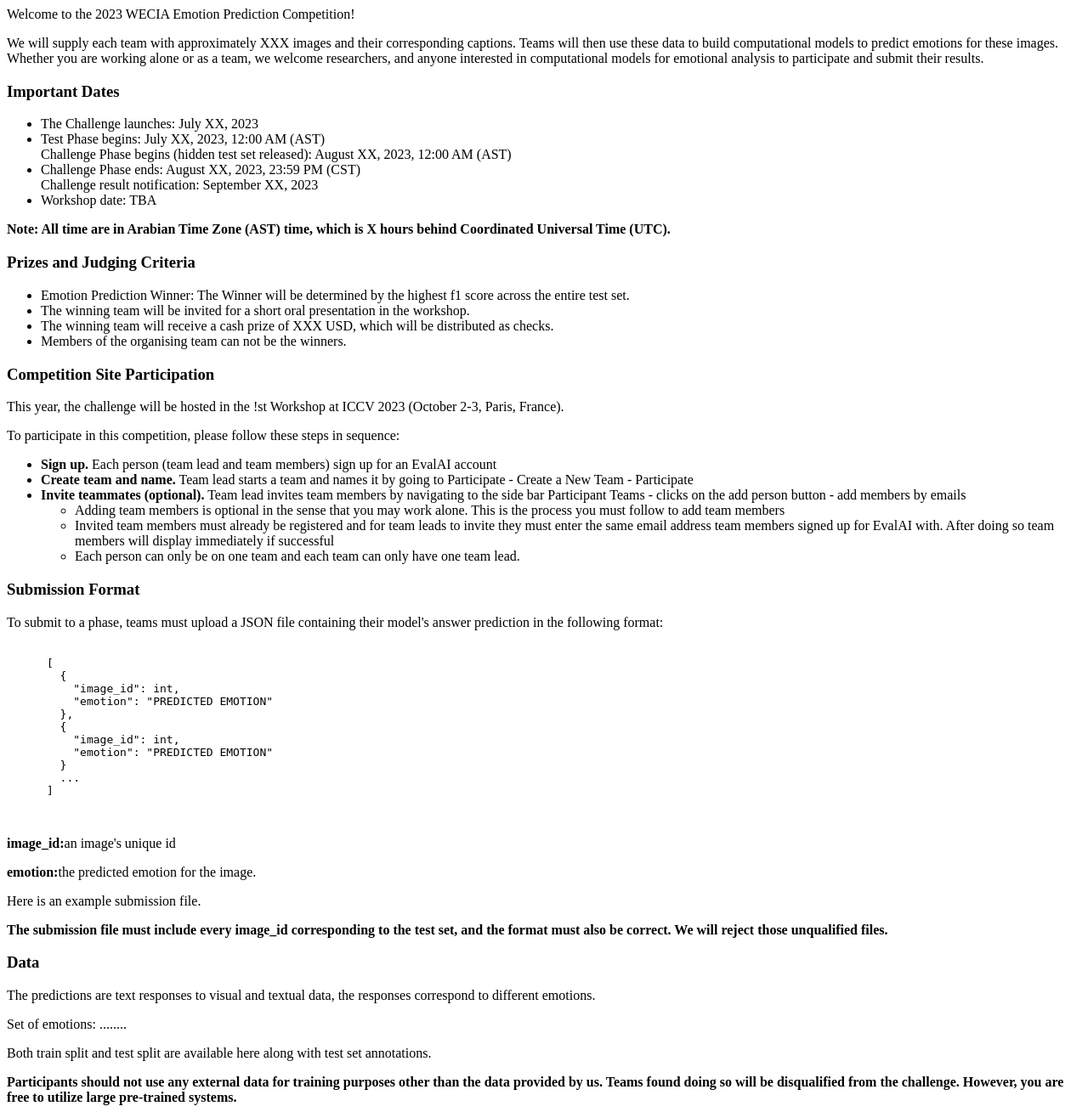
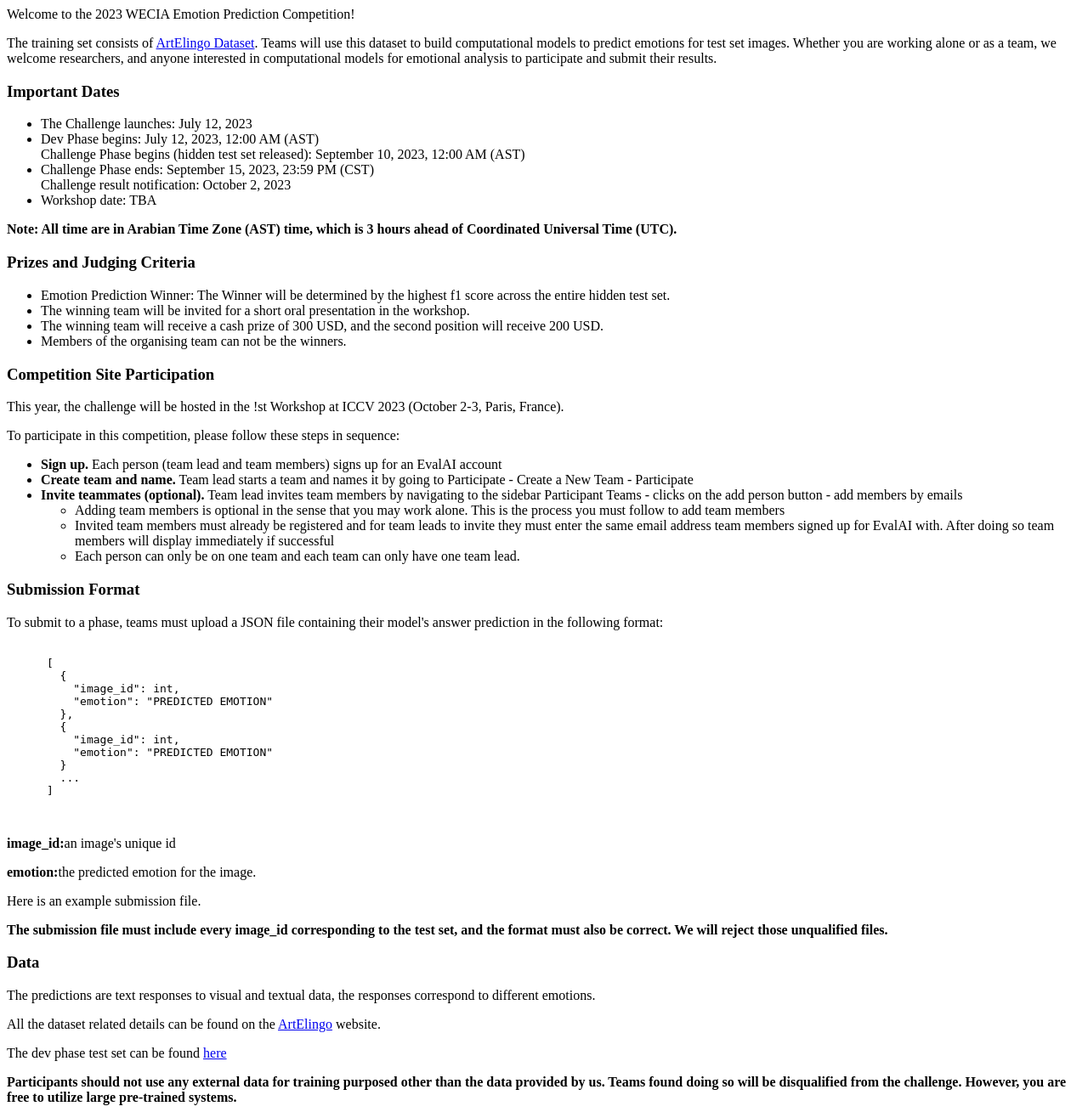
Before and after one commit to iccv23-wecia/challenge, a Python web app: template templates/description.html in a window 1280 px wide. Shown: the whole page at 85% size. Run offline with Jinja, Linux system fonts and the light colour scheme; the template is opened without the code that fills it, so the values that code supplies are empty.

Commit message:
Update description.html

```diff
--- a/templates/description.html
+++ b/templates/description.html
@@ -1,31 +1,30 @@
 
 <p>Welcome to the 2023 WECIA Emotion Prediction Competition!</p>
 
-<p>We will supply each team with approximately XXX images and their corresponding captions.
-    Teams will then use these data to build computational models to predict emotions for these images.
-    Whether you are working alone or as a team, we welcome researchers,
-    and anyone interested in computational models for emotional analysis to participate
-    and submit their results.</p>
+<p>The training set consists of <a href="https://www.artelingo.org/">ArtElingo Dataset</a>. Teams will use this dataset to build computational
+    models to predict emotions for test set images. Whether you are working alone or as a team, we welcome researchers,
+    and anyone interested in computational models for emotional analysis to participate and submit their results.</p>
+
 
 <h3>Important Dates</h3>
 <ul>
-    <li>The Challenge launches: July XX, 2023</li>
-    <li>Test Phase begins: July XX, 2023, 12:00 AM (AST)</li>
-    <l1>Challenge Phase begins (hidden test set released): August XX, 2023, 12:00 AM (AST)</l1>
-    <li>Challenge Phase ends: August XX, 2023, 23:59 PM (CST)</li>
-    <l1>Challenge result notification: September XX, 2023</l1>
+    <li>The Challenge launches: July 12, 2023</li>
+    <li>Dev Phase begins: July 12, 2023, 12:00 AM (AST)</li>
+    <l1>Challenge Phase begins (hidden test set released): September 10, 2023, 12:00 AM (AST)</l1>
+    <li>Challenge Phase ends: September 15, 2023, 23:59 PM (CST)</li>
+    <l1>Challenge result notification: October 2, 2023</l1>
     <li>Workshop date: TBA</li>
 </ul>
-<p><b>Note: All time are in Arabian Time Zone (AST) time, which is X hours behind Coordinated Universal Time (UTC).</b></p>
+<p><b>Note: All time are in Arabian Time Zone (AST) time, which is 3 hours ahead of Coordinated Universal Time (UTC).</b></p>
+
 
 <h3>Prizes and Judging Criteria</h3>
 
-<!-- <p> In this challenge, we will select two winners: <b> Emotion Prediction Winner </b> and <b>Caption Generation Winner</b></p> -->
 <ul>
-    <li>Emotion Prediction Winner: The Winner will be determined by the highest f1 score across the entire test set.</li>
+    <li>Emotion Prediction Winner: The Winner will be determined by the highest f1 score across the entire hidden test set.</li>
     <!-- <li>Caption Generation Winner: The Winner will be determined by the highest XXX score across the entire test set.</li> -->
     <li>The winning team will be invited for a short oral presentation in the workshop.</li>
-    <li>The winning team will receive a cash prize of XXX USD, which will be distributed as checks. </li>
+    <li>The winning team will receive a cash prize of 300 USD, and the second position will receive 200 USD. </li>
     <li> Members of the organising team can not be the winners.</li>
 </ul>
 
@@ -35,9 +34,9 @@
 <p>To participate in this competition, please follow these steps in sequence:</p>
 
 <ul>
-<li><b>Sign up. </b>Each person (team lead and team members) sign up for an EvalAI account</li>
+<li><b>Sign up. </b>Each person (team lead and team members) signs up for an EvalAI account</li>
 <li><b>Create team and name.</b> Team lead starts a team and names it by going to Participate - Create a New Team - Participate</li>
-<li><b>Invite teammates (optional).</b> Team lead invites team members by navigating to the side bar Participant Teams - clicks on the add person button - add members by emails
+<li><b>Invite teammates (optional).</b> Team lead invites team members by navigating to the sidebar Participant Teams - clicks on the add person button - add members by emails
     <ul>
         <li>Adding team members is optional in the sense that you may work alone. This is the process you must follow to add team members</li>
         <li>Invited team members must already be registered and for team leads to invite they must enter the same email address team members signed up for EvalAI with. After doing so team members will display immediately if successful</li>
@@ -73,8 +72,8 @@
 <h3>Data</h3>
 
 <p>The predictions are text responses to visual and textual data, the responses correspond to different emotions.</p>
-<p>Set of emotions: ........</p>
-<p>Both train split and test split are available here along with test set annotations.</p>
+<p> All the dataset related details can be found on the <a href="https://www.artelingo.org/">ArtElingo</a> website.</p>
+<p>The dev phase test set can be found <a href="https://www.artelingo.org/"> here</a></p>
 
-<b>Participants should not use any external data for training purposes other than the data provided by us.
+<b>Participants should not use any external data for training purposed other than the data provided by us.
     Teams found doing so will be disqualified from the challenge. However, you are free to utilize large pre-trained systems. </b>
```
